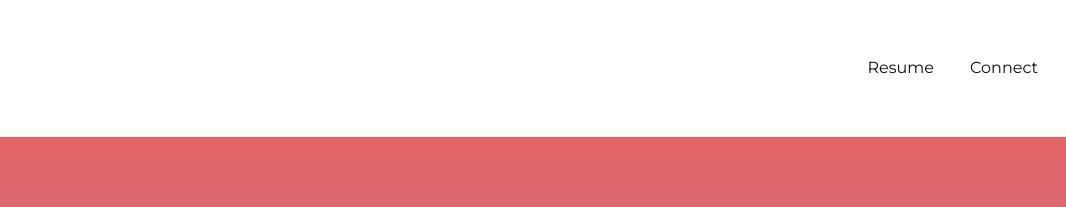
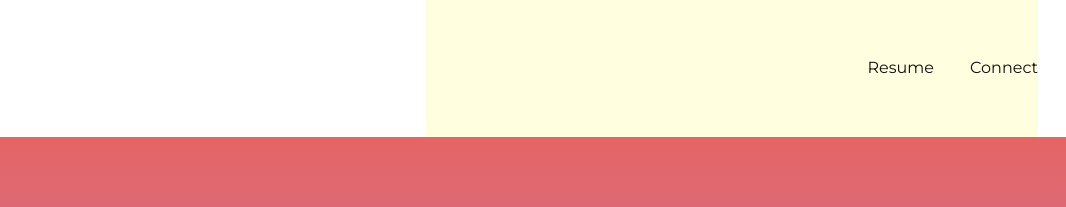
Before and after one commit to pflaquer/portfolio-site, a plain HTML site: page index.html in a window 1280 px wide. Shown: the top 207 px of the page, 214-1280 px from the left. Drawn offline with Linux system fonts and the light colour scheme; files whose address does not match are found by name.

Commit message:
Update style.css

```diff
--- a/style.css
+++ b/style.css
@@ -77,6 +77,7 @@ header img {
   display: grid;
   align-content: center;
   justify-content: end;
+  background-color: lightyellow;
 }
 
 /*  ---------------------- */
```
